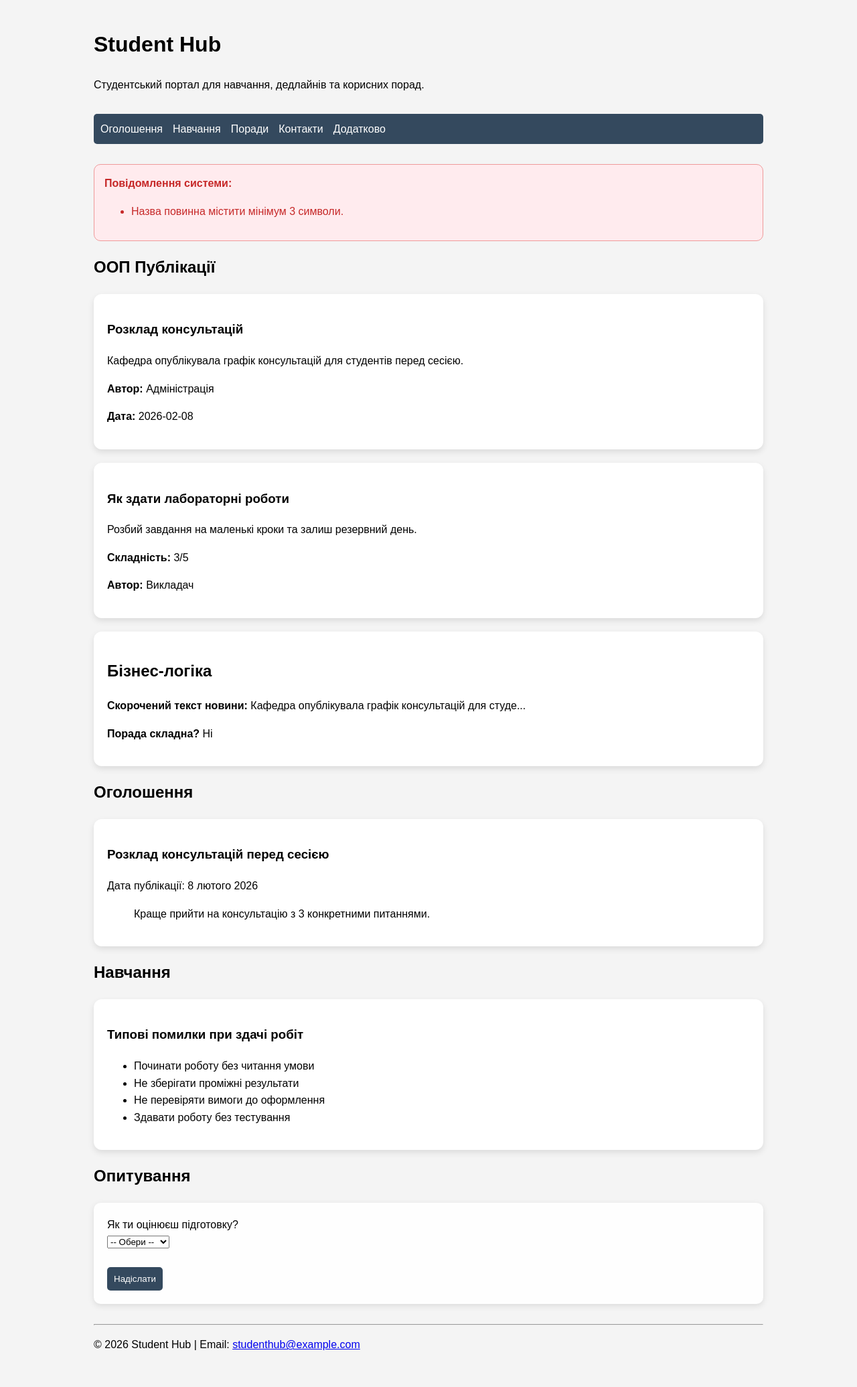
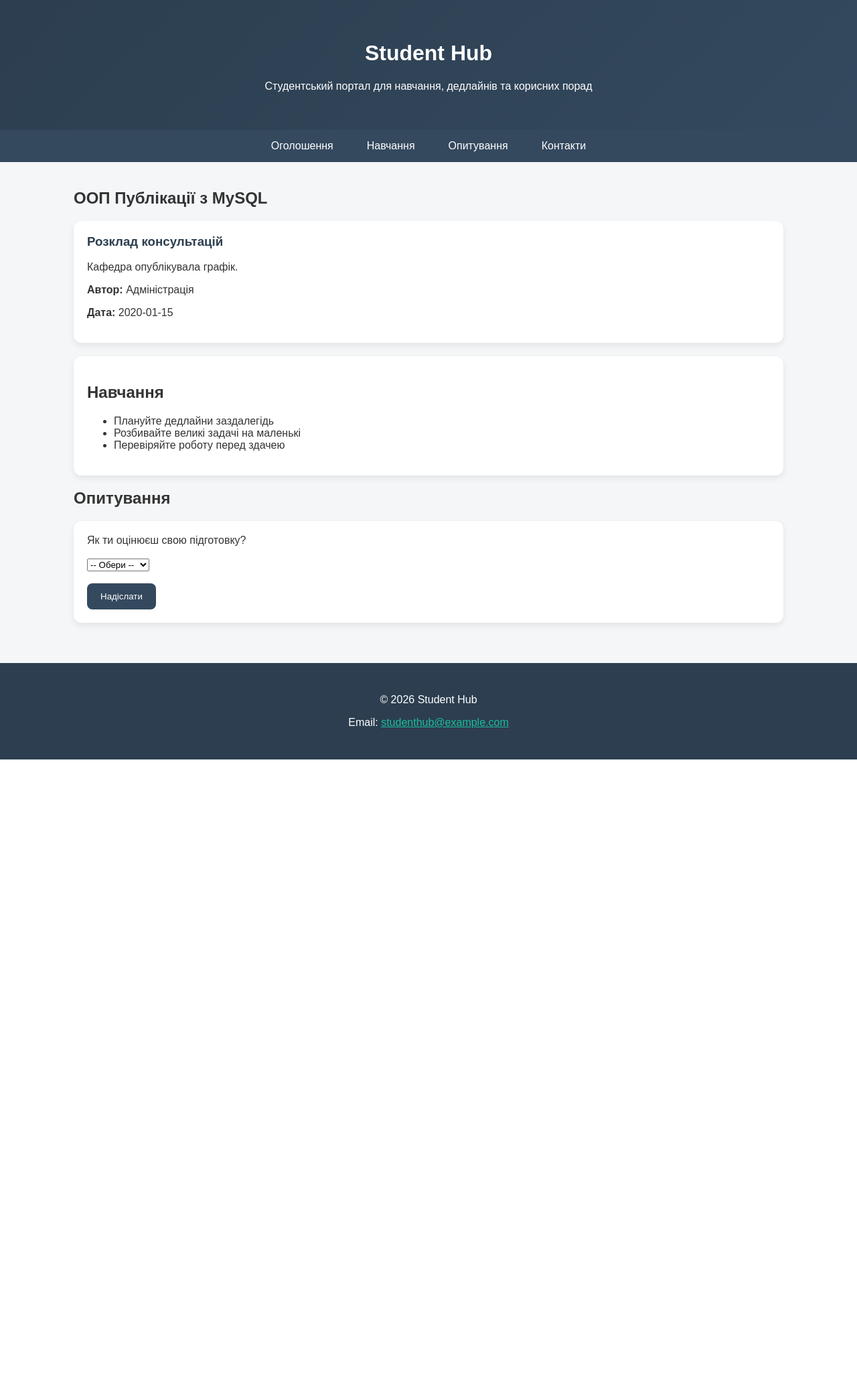
Before and after one commit to cozacoza53-alt/student-hub, a PHP site: page / in a window 1280 px wide. Shown: the whole page at 67% size. After the commit the page ends 1134 px from the top, so only its background shows below. Run offline with PHP 8.4, Linux system fonts and the light colour scheme; data comes from the database, SQL or seed files in the repository; both versions use the stored data as it was after the commit; tables that the repository leaves empty hold one stand-in row (values such as "Sample post").

Commit message:
Оновлено існуючі файли та додано нові скрипти для роботи з БД

```diff
--- /dev/null
+++ b/db.php
@@ -0,0 +1,23 @@
+<?php
+
+try {
+
+    $pdo = new PDO(
+        "mysql:host=localhost;dbname=blog_system;charset=utf8",
+        "root",
+        ""
+    );
+
+    $pdo->setAttribute(
+        PDO::ATTR_ERRMODE,
+        PDO::ERRMODE_EXCEPTION
+    );
+
+} catch (PDOException $e) {
+
+    die(
+        "Помилка підключення: "
+        . $e->getMessage()
+    );
+
+}
--- a/index.php
+++ b/index.php
@@ -1,6 +1,8 @@
 <?php
 
 declare(strict_types=1);
+
+require 'db.php';
 
 /*
 |--------------------------------------------------------------------------
@@ -30,32 +32,8 @@ abstract class AbstractPost implements Publishable
         string $content,
         string $author
     ) {
-        $this->setTitle($title);
-        $this->setContent($content);
-        $this->setAuthor($author);
-    }
-
-    public function setTitle(string $title): void
-    {
-        if (mb_strlen($title) < 3) {
-            throw new Exception("Назва повинна містити мінімум 3 символи.");
-        }
         $this->title = $title;
-    }
-
-    public function setContent(string $content): void
-    {
-        if (empty(trim($content))) {
-            throw new Exception("Контент не може бути порожнім.");
-        }
         $this->content = $content;
-    }
-
-    public function setAuthor(string $author): void
-    {
-        if (mb_strlen($author) < 2) {
-            throw new Exception("Ім’я автора закоротке.");
-        }
         $this->author = $author;
     }
 
@@ -79,31 +57,25 @@ class NewsPost extends AbstractPost
         string $date
     ) {
         parent::__construct($title, $content, $author);
+
         $this->date = $date;
     }
 
     public function publish(): string
     {
-        $title = htmlspecialchars($this->title);
-        $content = htmlspecialchars($this->content);
-        $author = htmlspecialchars($this->author);
-        $date = htmlspecialchars($this->date);
-
         return "
         <article class='oop-card'>
-            <h3>{$title}</h3>
-            <section>
-                <p>{$content}</p>
-                <p><strong>Автор:</strong> {$author}</p>
-                <p><strong>Дата:</strong> {$date}</p>
-            </section>
+            <h3>" . htmlspecialchars($this->title) . "</h3>
+
+            <p>" . htmlspecialchars($this->content) . "</p>
+
+            <p><strong>Автор:</strong>
+            " . htmlspecialchars($this->author) . "</p>
+
+            <p><strong>Дата:</strong>
+            " . htmlspecialchars($this->date) . "</p>
         </article>
         ";
-    }
-
-    public function getShortContent(): string
-    {
-        return mb_substr($this->content, 0, 50) . "...";
     }
 }
 
@@ -124,229 +96,360 @@ class TipPost extends AbstractPost
         int $difficulty
     ) {
         parent::__construct($title, $content, $author);
-        $this->setDifficulty($difficulty);
-    }
 
-    public function setDifficulty(int $difficulty): void
-    {
-        if ($difficulty < 1 || $difficulty > 5) {
-            throw new Exception("Складність повинна бути від 1 до 5.");
-        }
         $this->difficulty = $difficulty;
     }
 
     public function publish(): string
     {
-        $title = htmlspecialchars($this->title);
-        $content = htmlspecialchars($this->content);
-        $author = htmlspecialchars($this->author);
-
         return "
         <article class='oop-card'>
-            <h3>{$title}</h3>
-            <section>
-                <p>{$content}</p>
-                <p><strong>Складність:</strong> {$this->difficulty}/5</p>
-                <p><strong>Автор:</strong> {$author}</p>
-            </section>
+            <h3>" . htmlspecialchars($this->title) . "</h3>
+
+            <p>" . htmlspecialchars($this->content) . "</p>
+
+            <p><strong>Складність:</strong>
+            {$this->difficulty}/5</p>
+
+            <p><strong>Автор:</strong>
+            " . htmlspecialchars($this->author) . "</p>
         </article>
         ";
-    }
-
-    public function isHard(): bool
-    {
-        return $this->difficulty >= 4;
     }
 }
 
 /*
 |--------------------------------------------------------------------------
-| CATEGORY
-|--------------------------------------------------------------------------
-*/
-
-class Category
-{
-    private string $name;
-    private array $posts = [];
-
-    public function __construct(string $name)
-    {
-        if (mb_strlen($name) < 3) {
-            throw new Exception("Назва категорії закоротка.");
-        }
-        $this->name = $name;
-    }
-
-    public function addPost(Publishable $post): void
-    {
-        $this->posts[] = $post;
-    }
-
-    public function getPosts(): array
-    {
-        return $this->posts;
-    }
-}
-
-/*
-|--------------------------------------------------------------------------
-| DATA
+| NAVIGATION
 |--------------------------------------------------------------------------
 */
 
 $nav = [
     "Оголошення" => "#announcements",
     "Навчання" => "#study",
-    "Поради" => "#tips",
-    "Контакти" => "#contacts",
-    "Додатково" => "#pip"
-];
-
-$mistakes = [
-    "Починати роботу без читання умови",
-    "Не зберігати проміжні результати",
-    "Не перевіряти вимоги до оформлення",
-    "Здавати роботу без тестування"
-];
-
-$steps = [
-    "Запиши дедлайни на тиждень",
-    "Розбий завдання на кроки",
-    "Залиш 1 день резервний"
-];
-
-$aside_tips = [
-    "Перевір дедлайни на початку тижня",
-    "Пиши викладачу заздалегідь",
-    "Не здавай роботу без перевірки"
+    "Опитування" => "#survey",
+    "Контакти" => "#contacts"
 ];
 
 /*
 |--------------------------------------------------------------------------
-| OOP OBJECTS (ВИПРАВЛЕНО ЛОГІКУ)
+| DATABASE
 |--------------------------------------------------------------------------
 */
 
-$category = new Category("Student Hub");
-$system_errors = []; // Збираємо помилки тут
+$sql = "
+SELECT *
+FROM posts
+ORDER BY created_at DESC
+";
 
-// Створюємо кожен пост окремо, щоб помилка в одному не зупиняла інші
-try {
-    $post1 = new NewsPost("Розклад консультацій", "Кафедра опублікувала графік консультацій для студентів перед сесією.", "Адміністрація", "2026-02-08");
-    $category->addPost($post1);
-} catch (Exception $e) { $system_errors[] = $e->getMessage(); }
+$stmt = $pdo->query($sql);
 
-try {
-    $post2 = new TipPost("Як здати лабораторні роботи", "Розбий завдання на маленькі кроки та залиш резервний день.", "Викладач", 3);
-    $category->addPost($post2);
-} catch (Exception $e) { $system_errors[] = $e->getMessage(); }
+$posts = $stmt->fetchAll(PDO::FETCH_ASSOC);
 
-try {
-    // НЕВАЛІДНИЙ ОБ’ЄКТ - викличе помилку
-    $post3 = new TipPost("Hi", "test", "A", 10);
-    $category->addPost($post3);
-} catch (Exception $e) { $system_errors[] = $e->getMessage(); }
+$objects = [];
+
+/*
+|--------------------------------------------------------------------------
+| CREATE OBJECTS
+|--------------------------------------------------------------------------
+*/
+
+foreach ($posts as $post) {
+
+    if ($post['post_type'] === 'news') {
+
+        $dateStmt = $pdo->prepare("
+            SELECT news_date
+            FROM news_posts
+            WHERE post_id = ?
+        ");
+
+        $dateStmt->execute([$post['id']]);
+
+        $news = $dateStmt->fetch(PDO::FETCH_ASSOC);
+
+        $objects[] = new NewsPost(
+            $post['title'],
+            $post['content'],
+            $post['author'],
+            $news['news_date'] ?? date('Y-m-d')
+        );
+    }
+
+    if ($post['post_type'] === 'tip') {
+
+        $difficultyStmt = $pdo->prepare("
+            SELECT difficulty
+            FROM tip_posts
+            WHERE post_id = ?
+        ");
+
+        $difficultyStmt->execute([$post['id']]);
+
+        $tip = $difficultyStmt->fetch(PDO::FETCH_ASSOC);
+
+        $objects[] = new TipPost(
+            $post['title'],
+            $post['content'],
+            $post['author'],
+            (int)($tip['difficulty'] ?? 1)
+        );
+    }
+}
 
 ?>
+
 <!DOCTYPE html>
 <html lang="uk">
+
 <head>
+
     <meta charset="UTF-8">
-    <title>Головна | Student Hub</title>
-    <meta name="viewport" content="width=device-width, initial-scale=1.0">
+
+    <title>Student Hub</title>
+
+    <meta name="viewport"
+          content="width=device-width, initial-scale=1.0">
+
     <style>
-        body { font-family: Arial, sans-serif; line-height: 1.6; max-width: 1000px; margin: 0 auto; padding: 20px; background: #f4f4f4; }
-        .oop-card { background: #ffffff; padding: 20px; border-radius: 12px; margin-bottom: 20px; box-shadow: 0 4px 10px rgba(0,0,0,0.1); }
-        .error-message { background: #ffebee; color: #c62828; padding: 15px; margin: 20px 0; border-radius: 10px; border: 1px solid #ef9a9a; }
-        header, nav, main, aside, footer { margin-bottom: 30px; }
-        nav ul { list-style: none; padding: 0; display: flex; gap: 15px; background: #34495e; padding: 10px; border-radius: 5px; }
-        nav ul li a { color: white; text-decoration: none; }
-        form { background: #fefefe; padding: 20px; border-radius: 10px; box-shadow: 0 3px 10px rgba(0,0,0,0.1); }
+
+        * {
+            box-sizing: border-box;
+        }
+
+        body {
+            margin: 0;
+            background: #f4f6f8;
+            font-family: Arial, sans-serif;
+            color: #333;
+        }
+
+        header {
+            background: linear-gradient(135deg, #2c3e50, #34495e);
+            color: white;
+            text-align: center;
+            padding: 40px;
+        }
+
+        nav {
+            background: #34495e;
+        }
+
+        nav ul {
+            margin: 0;
+            padding: 0;
+            list-style: none;
+
+            display: flex;
+            justify-content: center;
+            gap: 20px;
+        }
+
+        nav a {
+            display: block;
+            padding: 15px;
+            color: white;
+            text-decoration: none;
+            transition: 0.3s;
+        }
+
+        nav a:hover {
+            background: #1abc9c;
+        }
+
+        main {
+            max-width: 1100px;
+            margin: auto;
+            padding: 20px;
+        }
+
+        .oop-card {
+            background: white;
+            padding: 20px;
+            border-radius: 12px;
+            margin-bottom: 20px;
+
+            box-shadow: 0 4px 10px rgba(0,0,0,0.08);
+        }
+
+        .oop-card h3 {
+            margin-top: 0;
+            color: #2c3e50;
+        }
+
+        form {
+            background: white;
+            padding: 20px;
+            border-radius: 12px;
+
+            box-shadow: 0 4px 10px rgba(0,0,0,0.08);
+        }
+
+        button {
+            padding: 12px 20px;
+            border: none;
+            background: #34495e;
+            color: white;
+            border-radius: 8px;
+            cursor: pointer;
+        }
+
+        button:hover {
+            background: #1abc9c;
+        }
+
+        footer {
+            background: #2c3e50;
+            color: white;
+            text-align: center;
+            padding: 30px;
+            margin-top: 40px;
+        }
+
+        footer a {
+            color: #1abc9c;
+        }
+
+        @media (max-width: 700px) {
+
+            nav ul {
+                flex-direction: column;
+                align-items: center;
+            }
+
+        }
+
     </style>
+
 </head>
+
 <body>
 
 <header>
+
     <h1>Student Hub</h1>
-    <p>Студентський портал для навчання, дедлайнів та корисних порад.</p>
+
+    <p>
+        Студентський портал для навчання,
+        дедлайнів та корисних порад
+    </p>
+
 </header>
 
 <nav>
+
     <ul>
+
         <?php foreach ($nav as $name => $link): ?>
-            <li><a href="<?= htmlspecialchars($link); ?>"><?= htmlspecialchars($name); ?></a></li>
+
+            <li>
+                <a href="<?= htmlspecialchars($link); ?>">
+                    <?= htmlspecialchars($name); ?>
+                </a>
+            </li>
+
         <?php endforeach; ?>
+
     </ul>
+
 </nav>
 
 <main>
-    <!-- ПОВІДОМЛЕННЯ ПРО ПОМИЛКИ -->
-    <?php if (!empty($system_errors)): ?>
-        <div class="error-message">
-            <strong>Повідомлення системи:</strong>
-            <ul>
-                <?php foreach ($system_errors as $error): ?>
-                    <li><?= htmlspecialchars($error); ?></li>
-                <?php endforeach; ?>
-            </ul>
+
+    <section id="announcements">
+
+        <h2>ООП Публікації з MySQL</h2>
+
+        <?php if (empty($objects)): ?>
+
+            <div class="oop-card">
+                <p>Постів поки немає.</p>
             </div>
+
         <?php endif; ?>
 
-    <!-- OOP POSTS -->
-    <section>
-        <h2>ООП Публікації</h2>
-        <?php foreach ($category->getPosts() as $post): ?>
-            <?= $post->publish(); ?>
+        <?php foreach ($objects as $object): ?>
+
+            <?= $object->publish(); ?>
+
         <?php endforeach; ?>
+
     </section>
 
-    <!-- BUSINESS LOGIC (БЕЗПЕЧНО) -->
-    <section class="oop-card">
-        <h2>Бізнес-логіка</h2>
-        <?php if (isset($post1)): ?>
-            <p><strong>Скорочений текст новини:</strong> <?= $post1->getShortContent(); ?></p>
-        <?php endif; ?>
+    <section id="study">
 
-        <?php if (isset($post2)): ?>
-            <p><strong>Порада складна?</strong> <?= $post2->isHard() ? 'Так' : 'Ні'; ?></p>
-        <?php endif; ?>
+        <div class="oop-card">
+
+            <h2>Навчання</h2>
+
+            <ul>
+                <li>Плануйте дедлайни заздалегідь</li>
+                <li>Розбивайте великі задачі на маленькі</li>
+                <li>Перевіряйте роботу перед здачею</li>
+            </ul>
+
+        </div>
+
     </section>
 
-    <!-- ORIGINAL CONTENT -->
-    <h2 id="announcements">Оголошення</h2>
-    <article class="oop-card">
-        <h3>Розклад консультацій перед сесією</h3>
-        <p>Дата публікації: <time datetime="2026-02-08">8 лютого 2026</time></p>
-        <blockquote>Краще прийти на консультацію з 3 конкретними питаннями.</blockquote>
-    </article>
+    <section id="survey">
 
-    <h2 id="study">Навчання</h2>
-    <article class="oop-card">
-        <h3>Типові помилки при здачі робіт</h3>
-        <ul>
-            <?php foreach ($mistakes as $m): ?>
-                <li><?= htmlspecialchars($m); ?></li>
-            <?php endforeach; ?>
-        </ul>
-    </article>
+        <h2>Опитування</h2>
 
-    <h2 id="survey">Опитування</h2>
         <form action="result.php" method="post">
-        <label for="prep">Як ти оцінюєш підготовку?</label><br>
+
+            <label for="prep">
+                Як ти оцінюєш свою підготовку?
+            </label>
+
+            <br><br>
+
             <select name="prep" id="prep" required>
+
                 <option value="">-- Обери --</option>
-            <option value="good">Добре</option>
-            <option value="normal">Нормально</option>
+
+                <option value="good">
+                    Добре
+                </option>
+
+                <option value="normal">
+                    Нормально
+                </option>
+
             </select>
+
             <br><br>
-        <button type="submit" style="padding:10px; background:#34495e; color:white; border:none; border-radius:5px; cursor:pointer;">Надіслати</button>
+
+            <button type="submit">
+
+                Надіслати
+
+            </button>
+
         </form>
+
+    </section>
+
 </main>
 
 <footer id="contacts">
-    <hr>
-    <p>&copy; 2026 Student Hub | Email: <a href="mailto:studenthub@example.com">studenthub@example.com</a></p>
+
+    <p>
+
+        &copy; 2026 Student Hub
+
+    </p>
+
+    <p>
+
+        Email:
+        <a href="mailto:studenthub@example.com">
+            studenthub@example.com
+        </a>
+
+    </p>
+
 </footer>
 
 </body>
```
Also changed, not shown: database.sql (added, +166 -0 lines). Lines whose indentation alone changed are shown as unchanged.
